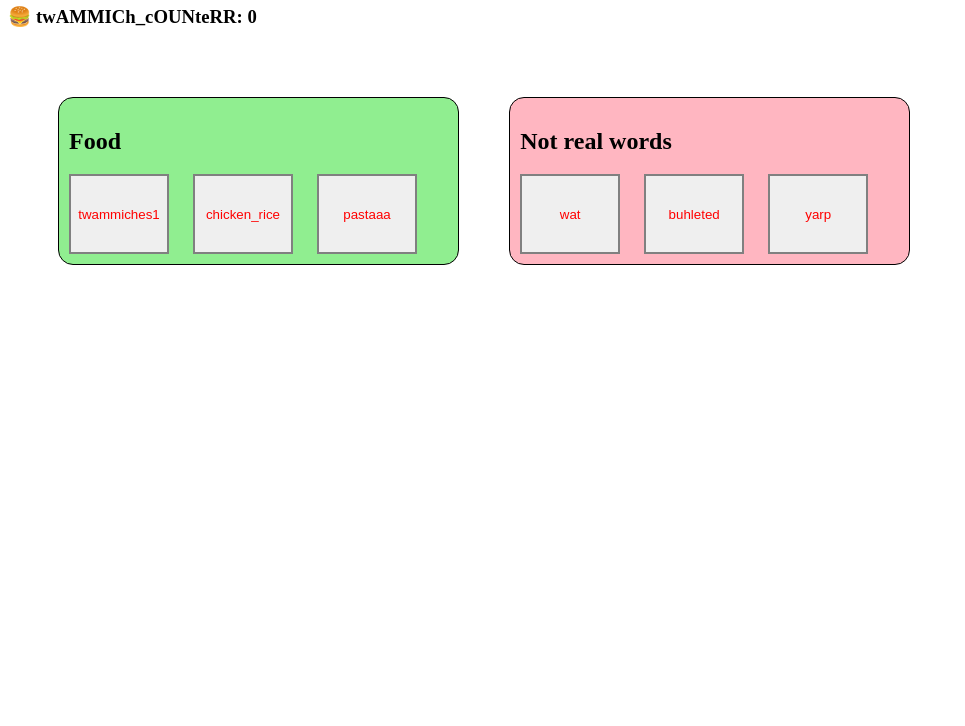
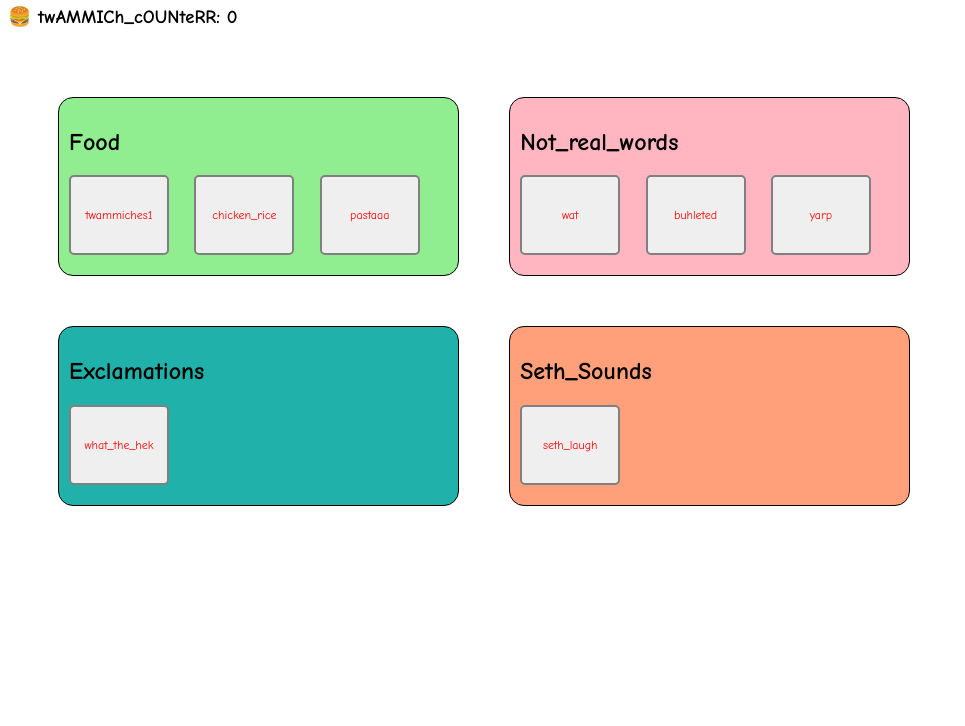
Before and after one commit to probably-not-porter/daveysounds, a plain HTML site: page index.html in a window 1280 px wide. Shown: the part 74-800 px from the top of the page, without its empty margins (0-965 px from the left). Drawn offline with Linux system fonts and the light colour scheme.

Commit message:
Add more sounds + catagories

```diff
--- a/index.html
+++ b/index.html
@@ -14,17 +14,29 @@
             <h1>Davey Sounds™</h1>
             <h3 id=tCount>🍔 twAMMICh_cOUNteRR: 0</h3>
         </div>
-        <div id="cat1">
-            <h2>Food</h2>
-            <button id="b1" class="b" onclick="clickHandle('twammiches1.wav',)">twammiches1</button>
-            <button id="b3" class="b" onclick="clickHandle('chicken_rice.wav',)">chicken_rice</button>
-            <button id="b4" class="b" onclick="clickHandle('pastaaa.wav',)">pastaaa</button>
+        <div>
+            <div id="cat1">
+                <h2>Food</h2>
+                <button class="b" onclick="clickHandle('twammiches1.wav',)">twammiches1</button>
+                <button class="b" onclick="clickHandle('chicken_rice.wav',)">chicken_rice</button>
+                <button class="b" onclick="clickHandle('pastaaa.wav',)">pastaaa</button>
+            </div>
+            <div id="cat2">
+                <h2>Not_real_words</h2>
+                <button class="b" onclick="clickHandle('wat.wav',)">wat</button>
+                <button class="b" onclick="clickHandle('deleted1.wav',)">buhleted</button>
+                <button class="b" onclick="clickHandle('yarp.wav',)">yarp</button>
+            </div>
         </div>
-        <div id="cat2">
-            <h2>Not real words</h2>
-            <button id="b6" class="b" onclick="clickHandle('wat.wav',)">wat</button>
-            <button id="b6" class="b" onclick="clickHandle('deleted1.wav',)">buhleted</button>
-            <button id="b8" class="b" onclick="clickHandle('yarp.wav',)">yarp</button>
+        <div>
+            <div id="cat3">
+                <h2>Exclamations</h2>
+                <button id="b1" class="b" onclick="clickHandle('whattheheck.wav',)">what_the_hek</button>
+            </div>
+            <div id="cat4">
+                <h2>Seth_Sounds</h2>
+                <button class="b" onclick="clickHandle('seth_laugh.wav',)">seth_laugh</button>
+            </div>
         </div>
         <script type="text/javascript" src="index.js"></script>
     </body>
--- a/style.css
+++ b/style.css
@@ -1,3 +1,6 @@
+*{
+    font-family: "Comic Sans MS", cursive, sans-serif;
+}
 #cat1{
     margin-left: 50px;
     margin-top: 50px;
@@ -19,6 +22,26 @@
     float: left;
     width: 30%;
 }
+#cat3{
+    margin-left: 50px;
+    margin-top: 50px;
+    padding: 10px;
+    background-color: lightseagreen;
+    border-radius: 15px;
+    border: 1px solid black;
+    float: left;
+    width: 30%;
+}
+#cat4{
+    margin-left: 50px;
+    margin-top: 50px;
+    padding: 10px;
+    background-color: lightsalmon;
+    border-radius: 15px;
+    border: 1px solid black;
+    float: left;
+    width: 30%;
+}
 
 h3{
 }
@@ -29,6 +52,9 @@ button {
     transition-duration: 0.5s;
     border: 2px solid gray;
     color: red;
+    margin-bottom: 10px;
+    border-radius: 5px;
+    font-size: 12px;
 }
 button:hover {
     border-radius: 20px;
```
Also changed, not shown: 2 other files.
